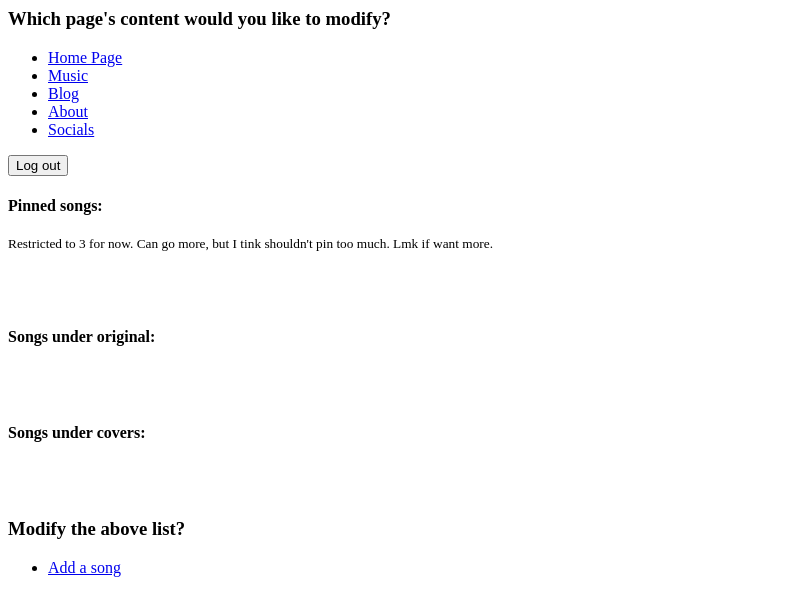
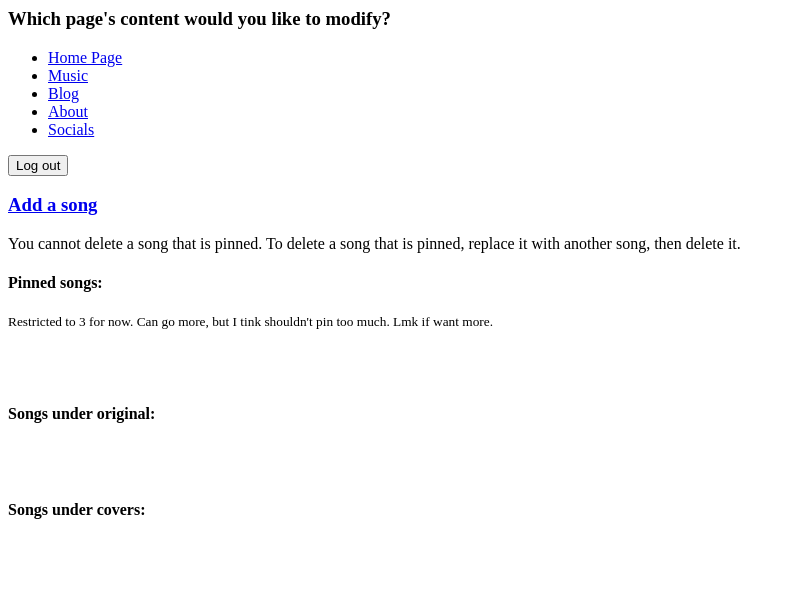
Before and after one commit to geraldywy/tlcj_music_backend, a Flask app: page /music in a window 1280 px wide. Shown: the top 616 px of the page, without its empty margins (0-790 px from the left). Run offline with Flask 2, Linux system fonts and the light colour scheme; the visitor is signed in with stand-in values (Sample User, id 1); data that the repository does not hold is empty; some libraries are stand-ins or nearby versions.

Commit message:
implemented music edit and delete

```diff
--- a/app.py
+++ b/app.py
@@ -1,3 +1,4 @@
+import enum
 from flask import Flask, render_template, session, redirect, jsonify
 from flask.globals import request
 from flask.helpers import url_for
@@ -55,7 +56,7 @@ def index():
 def fetch_users():
     cur = mysql.connection.cursor()
     cur.execute('''
-        SELECT uname AS username, pword AS password FROM music.users
+        SELECT uname AS username, pword AS password FROM music.users;
     ''')
     rv = cur.fetchall()
     return list(rv)
@@ -136,7 +137,7 @@ def replace_home_pic(num):
 def fetch_music():
     cur = mysql.connection.cursor()
     cur.execute('''
-        SELECT * FROM music.songs
+        SELECT * FROM music.songs;
     ''')
     rv = cur.fetchall()
     global originals
@@ -147,13 +148,12 @@ def fetch_music():
     pinned = []
     for song in rv:
         title, link, category, pin = song
-        info = (title, link)
         if pin:
-            pinned.append(info)
+            pinned.append(song)
         if category.lower() == "originals":
-            originals.append(info)
+            originals.append(song)
         elif category.lower() == "covers":
-            covers.append(info)
+            covers.append(song)
 
     return originals, covers, pinned
 
@@ -171,10 +171,10 @@ def insert_song(title, link, source, cat, to_pin, unpinned):
             unpin_title, unpin_link = unpinned.split(" | ")
             # unpin the song to unpin first
             cur.execute(f'''
-                UPDATE music.songs SET pinned=false WHERE title='{unpin_title}' AND link='{unpin_link}'
+                UPDATE music.songs SET pinned=false WHERE title='{unpin_title}' AND link='{unpin_link}';
             ''')
         cur.execute(f'''
-            INSERT INTO music.songs VALUES ('{title}', '{link}', '{cat}', {"true" if to_pin else "false"})
+            INSERT INTO music.songs VALUES ('{title}', '{link}', '{cat}', {to_pin});
         ''')
         mysql.connection.commit()
         return True
@@ -196,9 +196,9 @@ def add_song():
             request.form.get("type"), request.form.get("category"), request.form.get("pinned"), request.form.get("unpin")
         # sanity check, if we choose to pin, there must be something to unpin
         # maintain constant 3 pins
-        if to_pin == "yes" and not unpinned:
+        if to_pin and not unpinned:
             return render_template("add_song.html", pinned=pinned, feedback="Error: Selected pin option, but did not choose a song to unpin")
-        print(title, link, source, cat, to_pin, unpinned)
+
         if title and link and source and cat and to_pin: # all options selected
             if insert_song(title, link, source, cat, to_pin, unpinned):
                 return render_template("add_song.html", pinned=pinned, feedback="Successfully added " + title)
@@ -206,3 +206,204 @@ def add_song():
                 return render_template("add_song.html", pinned=pinned, feedback="Error adding " + title + ". Form was filled correctly. Error uploading to the MYSQL DB.")
         else:
             return render_template("add_song.html", pinned=pinned, feedback="Error: Incomplete form")
+
+# changing of pins is not done here, however, changes made to a song that is pinned must be reflected also in the pinned list
+@app.route("/edit_song_info", methods=["POST"])
+def edit_song_info():
+    if not valid():
+        return "ERROR: NOT AUTHENTICATED"
+
+    title, link = request.form.get("song_title"), request.form.get("song_link")
+
+    if not (title or link):
+        return redirect(url_for("modify_music"))
+
+    # match song_title and link in the originals/pinned list and fetch its data
+    song_to_edit = None
+    for song in originals:
+        s_title, s_link, _, _ = song
+        info = s_title, s_link
+        if info == (title, link):
+            song_to_edit = song
+            break
+    if not song_to_edit: # song exists in covers
+        for song in covers:
+            s_title, s_link, _, _ = song
+            info = s_title, s_link
+            if info == (title, link):
+                song_to_edit = song
+                break
+    return render_template("edit_song_info.html", song=song_to_edit)
+
+def update_song_db(old_title, old_link, title, link, cat, to_pin):
+    cur = mysql.connection.cursor()
+    try:
+        cur.execute(f'''
+            UPDATE music.songs SET title = '{title}', link = '{link}',
+            category = '{cat}', pinned = {to_pin}
+            WHERE title = '{old_title}' and link = '{old_link}';
+        ''')
+        mysql.connection.commit()
+        return True
+    except Exception as e:
+        print("Problem updating changes into db: " + str(e))
+        return False
+
+@app.route("/update_song", methods=["POST"])
+def update_song():
+    if not valid():
+        return "ERROR: NOT AUTHENTICATED"
+
+    old_title, old_link, title, link, source, cat, to_pin = request.form.get("old_song_title"), request.form.get("old_song_link"), \
+            request.form.get("song_title"), request.form.get("song_link"), \
+            request.form.get("type"), request.form.get("category"), request.form.get("pinned")
+
+    if not (old_title and old_link and title and link and source and cat):
+        return redirect(url_for('modify_music'))
+
+    new_song = title, link, cat, to_pin
+    song_idx = -1
+
+    # update in db
+    if not update_song_db(old_title, old_link, title, link, cat, to_pin):
+        return render_template("edit_song_info.html", song=new_song, feedback="Failed to save in the DB")
+
+    # update locally, check if nid to move list
+    for idx, song in enumerate(originals):
+        if old_title == song[0] and old_link == song[1]:
+            song_idx = idx
+            break
+    if song_idx != -1:
+        # found the old song in originals
+        if cat == "originals": # no need to move lists, no change in category
+            originals[song_idx] = new_song
+        else:
+            originals.pop(song_idx) # delete from originals and add new song into covers
+            covers.append(new_song)
+
+    if song_idx == -1: # not found, perform the same thing for covers
+        for idx, song in enumerate(covers):
+            if old_title == song[0] and old_link == song[1]:
+                song_idx = idx
+                break
+
+        if song_idx != -1:
+            # found the old song in covers
+            if cat == "covers": # no need to move lists, no change in category
+                covers[song_idx] = new_song
+            else:
+                covers.pop(song_idx) # delete from covers and add new song into originals
+                originals.append(new_song)
+        else: # not found in originals or covers, invalid
+            return "ERROR: SONG NOT FOUND"
+
+    if to_pin:
+        # this song is being pinned, nid to update it in the pinned list as well
+        for idx, song in enumerate(pinned):
+            if old_title == song[0] and old_link == song[1]:
+                song_idx = idx
+                break
+        pinned[song_idx] = new_song
+
+    return render_template("edit_song_info.html", song=new_song, feedback="updated successfully")
+
+@app.route("/replace_pin", methods=["POST"])
+def change_pins():
+    if not valid():
+        return "ERROR: NOT AUTHENTICATED"
+
+    title, link = request.form.get("song_title"), request.form.get("song_link")
+    if not title or not link:
+        redirect(url_for('modify_music'))
+
+    if not originals or not covers or not pinned:
+        fetch_music()
+    unpinned_songs = [song for song in originals+covers if not song[3]] # feed in songs to choose from
+    return render_template("replace_pins.html", song=(title, link), unpinned_songs=unpinned_songs)
+
+@app.route("/modify_pins", methods=["POST"])
+def modify_pins():
+    if not valid():
+        return "ERROR: NOT AUTHENTICATED"
+
+    old_pin_title, old_pin_link, new_pin_title, new_pin_link = request.form.get("old_pin_title"), request.form.get("old_pin_link"), \
+            *request.form.get("pin").split(" | ")
+
+    if not (old_pin_title and old_pin_link and new_pin_title and new_pin_link):
+        return redirect(url_for('modify_music'))
+
+    if not pinned:
+        fetch_music()
+    old_pin_song = None
+    new_pin_song = None
+    replace_idx = -1
+    for idx, song in enumerate(pinned):
+        if song[0] == old_pin_title and song[1] == old_pin_link:
+            old_pin_song = song
+            replace_idx = idx
+            break
+    for song in covers+originals:
+        if song[0] == new_pin_title and song[1] == new_pin_link:
+            new_pin_song = song
+            break
+
+    if not (old_pin_song and new_pin_song): # user likely refreshed
+        return redirect(url_for("modify_music"))
+
+    # swap pin status
+    old_pin_song = (*old_pin_song[0:3], new_pin_song[3])
+    new_pin_song = (*new_pin_song[0:3], not new_pin_song[3])
+
+    # replace local copy
+    pinned[replace_idx] = new_pin_song
+
+    # replace in db
+    update_song_db(old_pin_song[0], old_pin_song[1], *old_pin_song)
+    update_song_db(new_pin_song[0], new_pin_song[1], *new_pin_song)
+
+    return render_template("modify_music.html", pinned=pinned, originals=originals, covers=covers, feedback="Pinned songs updated!")
+
+def delete_song_db(title, link):
+    cur = mysql.connection.cursor()
+    try:
+        cur.execute(f'''
+            DELETE FROM music.songs WHERE title = '{title}' and link = '{link}';
+        ''')
+        mysql.connection.commit()
+        return True
+    except Exception as e:
+        print("Problem deleting song in db: " + str(e))
+        return False
+
+@app.route("/delete_song", methods=["POST"])
+def delete_song():
+    if not valid():
+        return "ERROR: NOT AUTHENTICATED"
+
+    if not pinned:
+        fetch_music()
+
+    title, link = request.form.get("song_title"), request.form.get("song_link")
+
+    idx = -1
+    for i, song in enumerate(covers + originals):
+        if song[0] == title and song[1] == link: # found song
+            idx = i
+            break
+
+    # check again if it is in pinned
+    for song in pinned:
+        if (song[0] == title and song[1] == link) or idx == -1: # check if song is even in covers or originals
+            return redirect(url_for("modify_music")) # redirect since user might refresh also
+
+    # delete local copy
+    if idx < len(covers): # song belongs to covers
+        covers.pop(idx)
+    else:
+        originals.pop(idx - len(covers))
+
+    # delete in DB
+    if delete_song_db(title, link):
+        return render_template("modify_music.html", pinned=pinned, originals=originals, covers=covers, feedback="successfully deleted " + title)
+    else:
+        return render_template("modify_music.html", pinned=pinned, originals=originals, covers=covers, feedback="failed to delete in DB: " + title)
--- a/templates/modify_music.html
+++ b/templates/modify_music.html
@@ -23,6 +23,16 @@
             <button type="submit">Log out</button>
         </form>
     </navbar>
+
+    <h3>
+        <a href="/add_song">Add a song</a>
+    </h3>
+    <p>You cannot delete a song that is pinned. To delete a song that is pinned, replace it with another song, then delete it.</p>
+
+    {% if feedback %}
+    <h3>{{ feedback }}</h3>
+    {% endif %}
+
     <h4>Pinned songs: </h4>
     <small>Restricted to 3 for now. Can go more, but I tink shouldn't pin too much. Lmk if want more.</small>
     <br />
@@ -30,6 +40,11 @@
     {% for pin in pinned %}
         <div>
             <a target="_blank" rel="noopener noreferrer" href="{{pin[1]}}">{{pin[0]}}</a>
+            <form action="/replace_pin" method="POST" style="display:inline" >
+                <input type="text" name="song_title" value="{{pin[0]}}" style="display:none">
+                <input type="text" name="song_link" value="{{pin[1]}}" style="display:none">
+                <button type="submit">Replace</button>
+            </form>
         <div>
     {% endfor %}
 
@@ -39,6 +54,17 @@
     {% for org in originals %}
         <div>
             <a target="_blank" rel="noopener noreferrer" href="{{org[1]}}">{{org[0]}}</a>
+            <form action="/edit_song_info" method="POST" style="display:inline" >
+                <input type="text" name="song_title" value="{{org[0]}}" style="display:none">
+                <input type="text" name="song_link" value="{{org[1]}}" style="display:none">
+                <button type="submit">Edit song info</button>
+            </form>
+            <form action="/delete_song" method="POST" style="display:inline" >
+                <input type="text" name="song_title" value="{{org[0]}}" style="display:none">
+                <input type="text" name="song_link" value="{{org[1]}}" style="display:none">
+                <button type="submit" {{"disabled" if org[3]}}>Delete</button>
+            </form>
+
         <div>
     {% endfor %}
 
@@ -48,14 +74,19 @@
     {% for cov in covers %}
         <div>
             <a target="_blank" rel="noopener noreferrer" href="{{cov[1]}}">{{cov[0]}}</a>
+            <form action="/edit_song_info" method="POST" style="display:inline" >
+                <input type="text" name="song_title" value="{{cov[0]}}" style="display:none">
+                <input type="text" name="song_link" value="{{cov[1]}}" style="display:none">
+                <button type="submit">Edit song info</button>
+            </form>
+            <form action="/delete_song" method="POST" style="display:inline" >
+                <input type="text" name="song_title" value="{{cov[0]}}" style="display:none">
+                <input type="text" name="song_link" value="{{cov[1]}}" style="display:none">
+                <button type="submit" {{"disabled" if cov[3]}}>Delete</button>
+            </form>
         <div>
     {% endfor %}
     <br>
     <br>
-    <h3>Modify the above list?</h3>
-    <ul>
-        <li>
-            <a href="/add_song">Add a song</a>
-        </li>
-    </ul>
+
 </html>
```
Also changed, not shown: static/styles/add_song.css (+20 -0 lines), templates/add_song.html (+4 -5 lines), templates/edit_song_info.html (added, +74 -0 lines), templates/replace_pins.html (added, +50 -0 lines).
